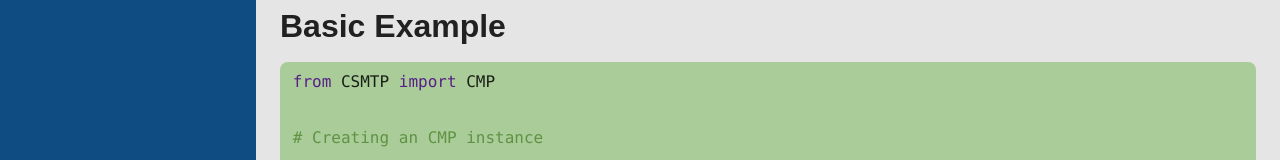
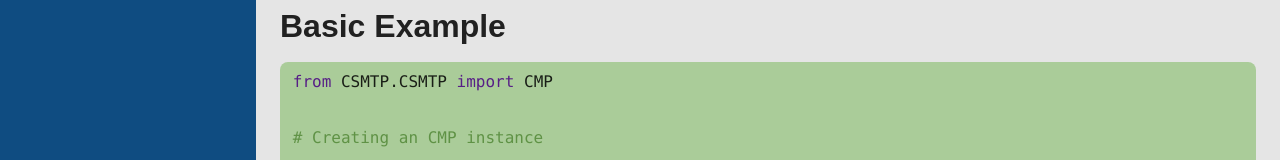
Before and after one commit to ElLoko233/CustomSimpleMailingTransferProtocol, a plain HTML site: page docs/index.html in a window 1280 px wide. Shown: the part 400-560 px from the top of the page. Drawn offline with Linux system fonts and the light colour scheme.

Commit message:
fixed importing instructions

```diff
--- a/docs/index.html
+++ b/docs/index.html
@@ -163,7 +163,7 @@
               <h1>Basic Example</h1>
 
               <div class="code_block">
-                <div class="code_line"><span class="import_statement">from</span> CSMTP <span class="import_statement">import</span> CMP</div>
+                <div class="code_line"><span class="import_statement">from</span> CSMTP.CSMTP <span class="import_statement">import</span> CMP</div>
 
                 <div class="code_line"><span class="comment_statement"># Creating an CMP instance</span></div>
                 <div class="code_line">mail = CMP()</div>
```
